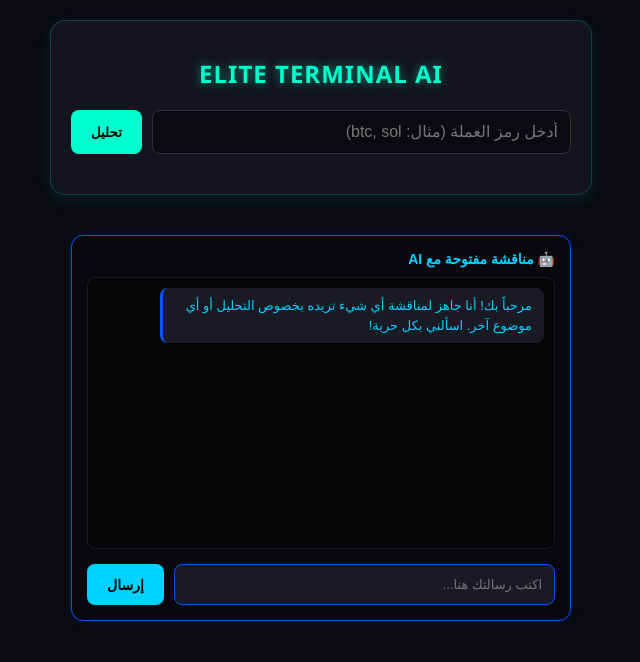
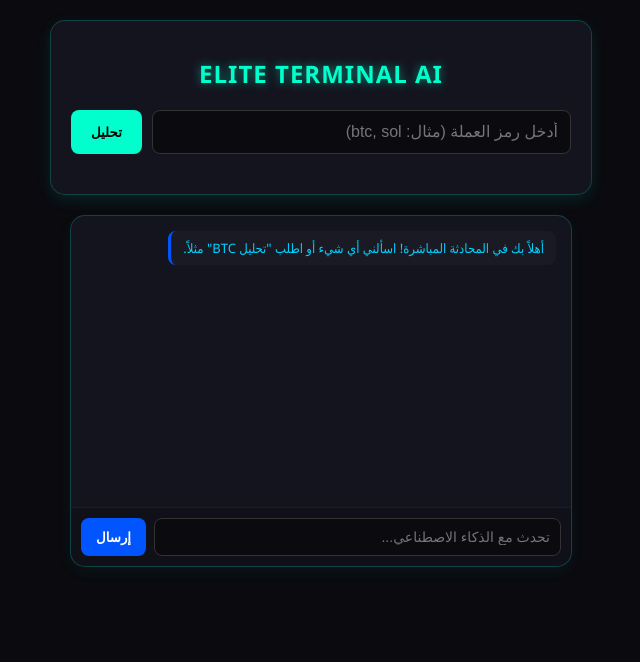
Before and after one commit to dzb022335-creator/Elite-Terminal, a website: page index.html in a window 1280 px wide. Shown: the whole page, without its empty margins (319-959 px from the left). Drawn offline with Linux system fonts and the light colour scheme.

Commit message:
Update index.html

```diff
--- a/index.html
+++ b/index.html
@@ -13,9 +13,8 @@
             --danger-color: #ff3366;
             --success-color: #00ff88;
             --neutral-border: rgba(0, 255, 204, 0.2);
-            /* أضفنا متغيرات الألوان الزرقاء للشات لتوحيد التصميم */
-            --chat-primary: #00d2ff;
-            --chat-secondary: #0055ff;
+            --chat-primary: #0055ff;
+            --chat-text: #00d2ff;
         }
         body {
             background-color: var(--bg-color);
@@ -26,7 +25,7 @@
             display: flex;
             flex-direction: column;
             align-items: center;
-            min-height: 100vh; /* لضمان ملء الشاشة */
+            min-height: 100vh;
         }
         .container {
             width: 100%;
@@ -37,7 +36,7 @@
             box-shadow: 0 5px 15px rgba(0, 255, 204, 0.1);
             border: 1px solid var(--neutral-border);
             transition: all 0.5s ease;
-            margin-bottom: 20px; /* مسافة أسفل الحاوية */
+            margin-bottom: 20px;
         }
         h1 {
             text-align: center;
@@ -107,17 +106,36 @@
         .success { color: var(--success-color); font-weight: bold;}
         .danger { color: var(--danger-color); font-weight: bold;}
 
-        @media all and (display-mode: standalone) {
-            body { padding-top: 40px; }
-        }
-
-        /* تنسيقات إضافية لضمان ظهور الشات بشكل ممتاز */
+        /* 📥 تنسيق صندوق الشات المدمج */
         #chat-container {
             width: 100%;
             max-width: 500px;
-            /* لضمان عدم تداخل الشات مع العناصر الأخرى */
-            position: relative;
-            z-index: 10;
+            background: var(--card-bg);
+            border-radius: 15px;
+            border: 1px solid var(--neutral-border);
+            display: flex;
+            flex-direction: column;
+            height: 350px;
+            box-shadow: 0 5px 15px rgba(0, 255, 204, 0.05);
+        }
+        #chat-messages {
+            flex: 1;
+            padding: 15px;
+            overflow-y: auto;
+            display: flex;
+            flex-direction: column;
+            gap: 10px;
+        }
+        .chat-input-group {
+            display: flex;
+            padding: 10px;
+            border-top: 1px solid rgba(255, 255, 255, 0.05);
+            background: rgba(0, 0, 0, 0.2);
+            border-radius: 0 0 15px 15px;
+        }
+
+        @media all and (display-mode: standalone) {
+            body { padding-top: 40px; }
         }
     </style>
 </head>
@@ -144,11 +162,22 @@
     </div>
 
     <div id="chat-container">
+        <div id="chat-messages">
+            <div style="align-self: flex-start; background: #1a1a24; color: var(--chat-text); padding: 8px 12px; border-radius: 8px; max-width: 80%; font-size: 13px; text-align: right; border-left: 3px solid var(--chat-primary);">
+                أهلاً بك في المحادثة المباشرة! اسألني أي شيء أو اطلب "تحليل BTC" مثلاً.
+            </div>
         </div>
+
+        <div class="chat-input-group">
+            <input type="text" id="user-chat-input" placeholder="تحدث مع الذكاء الاصطناعي..." style="font-size: 14px; padding: 10px;">
+            <button onclick="sendMessageToAI()" style="padding: 0 15px; margin-right: 8px; background: var(--chat-primary); color: #fff;">إرسال</button>
+        </div>
+    </div>
 
     <script>
         const API_URL = window.location.origin;
 
+        // --- أولاً: أكواد منصة التحليل الأساسية ---
         const symbolInput = document.getElementById('symbolInput');
         const analyzeBtn = document.getElementById('analyzeBtn');
 
@@ -197,33 +226,86 @@
             } catch (error) {
                 loading.style.display = 'none';
                 alert('حدث خطأ أثناء الاتصال بالسيرفر.');
-                console.error(error);
-            }
-        }
-    </script>
-
-    <script>
-        // 1. دالة لجلب وعرض واجهة الشات (chat.html)
-        async function loadChatInterface() {
-            try {
-                const response = await fetch('chat.html');
-                if (!response.ok) throw new Error('فشل تحميل ملف الشات');
-                const chatHtml = await response.text();
-                document.getElementById('chat-container').innerHTML = chatHtml;
-
-                // 2. بعد تحميل الواجهة، نقوم باستدعاء ملف الحركة (chat.js)
-                const scriptElement = document.createElement('script');
-                scriptElement.src = 'chat.js';
-                document.body.appendChild(scriptElement);
-
-            } catch (error) {
-                console.error("خطأ في تحميل الشات:", error);
-                document.getElementById('chat-container').innerHTML = '<p style="color: red; text-align: center;">⚠️ عذراً، تعذر تحميل واجهة المحادثة.</p>';
             }
         }
 
-        // تشغيل دالة التحميل بمجرد تحميل الصفحة
-        window.addEventListener('DOMContentLoaded', loadChatInterface);
+        // --- ثانياً: أكواد الشات الأزرق المدمج ---
+        function addMessage(text, isUser = false) {
+            const chatMessages = document.getElementById('chat-messages');
+            chatMessages.innerHTML += `
+                <div style="
+                    align-self: ${isUser ? 'flex-end' : 'flex-start'};
+                    background: ${isUser ? '#0055ff' : '#1a1a24'};
+                    color: ${isUser ? '#fff' : '#00d2ff'};
+                    padding: 8px 12px;
+                    border-radius: 8px;
+                    max-width: 80%;
+                    font-size: 13px;
+                    text-align: right;
+                    line-height: 1.5;
+                    border-left: ${isUser ? 'none' : '3px solid #0055ff'};
+                ">
+                    ${text}
+                </div>
+            `;
+            chatMessages.scrollTop = chatMessages.scrollHeight;
+        }
+
+        async function sendMessageToAI() {
+            const inputField = document.getElementById('user-chat-input');
+            const messageText = inputField.value.trim();
+
+            if (messageText === '') return;
+
+            addMessage(messageText, true);
+            inputField.value = '';
+
+            const chatMessages = document.getElementById('chat-messages');
+            const loadingId = 'loading-' + Date.now();
+            chatMessages.innerHTML += `
+                <div id="${loadingId}" style="align-self: flex-start; background: #1a1a24; color: #00d2ff; padding: 8px 12px; border-radius: 8px; max-width: 80%; font-size: 13px; text-align: right; border-left: 3px solid #0055ff;">
+                    جاري التفكير... ⏳
+                </div>
+            `;
+            chatMessages.scrollTop = chatMessages.scrollHeight;
+
+            try {
+                let response;
+                const coinMatch = messageText.match(/تحليل\s+(\w+)/i);
+
+                if (coinMatch) {
+                    const symbol = coinMatch[1].toUpperCase();
+                    response = await fetch(`/api/analyze/${symbol}`);
+                    const data = await response.json();
+
+                    document.getElementById(loadingId)?.remove();
+                    addMessage(`📊 **تحليل عملة ${symbol}**:\n${data.data.reason}`);
+                } else {
+                    // الاتصال بمسار الشات العام في السيرفر
+                    response = await fetch('/api/chat', {
+                        method: 'POST',
+                        headers: { 'Content-Type': 'application/json' },
+                        body: JSON.stringify({ prompt: messageText })
+                    });
+                    const data = await response.json();
+
+                    document.getElementById(loadingId)?.remove();
+                    addMessage(data.reply);
+                }
+
+            } catch (error) {
+                document.getElementById(loadingId)?.remove();
+                addMessage("⚠️ حدث خطأ في الاتصال بالسيرفر! تأكد من إعدادات الـ API.", false);
+            }
+        }
+
+        // دعم الضغط على Enter
+        document.getElementById('user-chat-input').addEventListener('keydown', (e) => {
+            if (e.key === 'Enter' && !e.shiftKey) {
+                e.preventDefault();
+                sendMessageToAI();
+            }
+        });
     </script>
 </body>
 </html>
```
